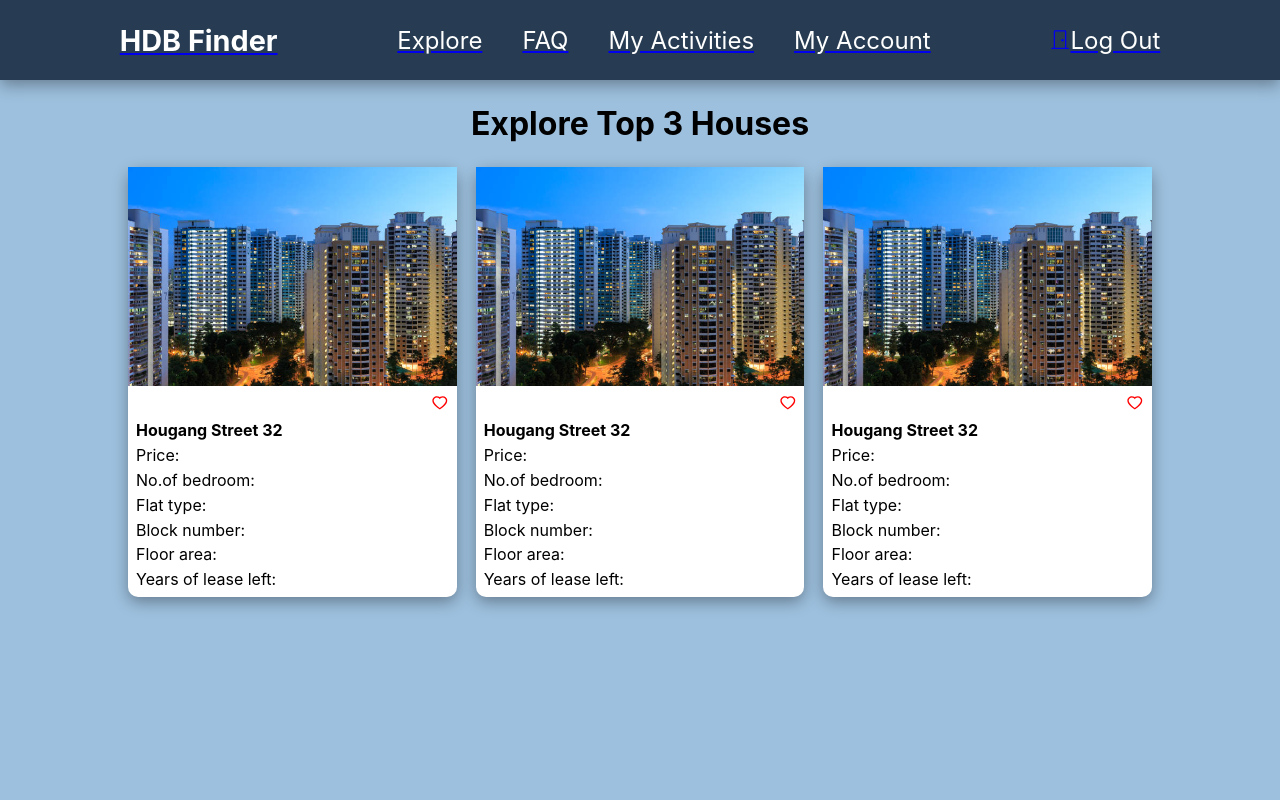
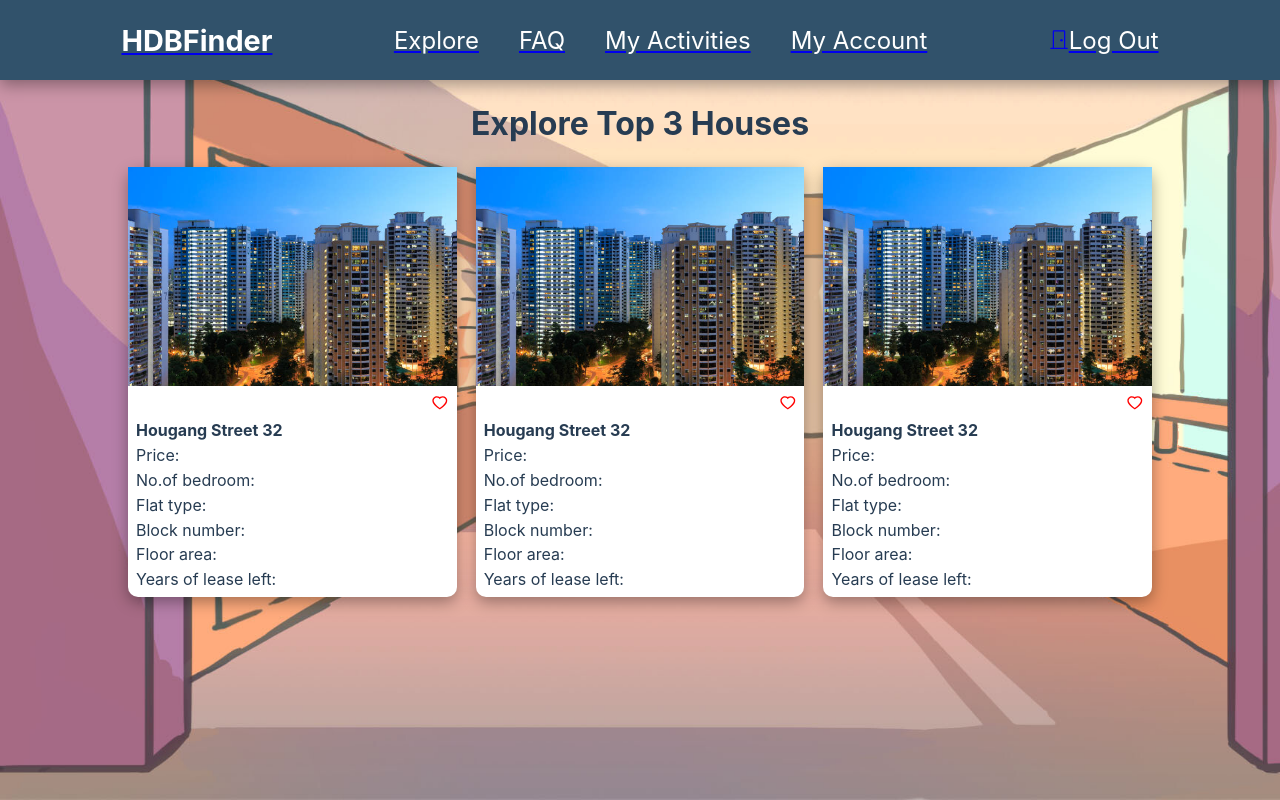
Before and after one commit to Realker/SC2006-Project, a React (Create React App) app in the folder frontend/: page /ExploreHouses in a window 1280 px wide. Built offline with nearby package versions, Linux system fonts and the light colour scheme.

Commit message:
Background formatting

```diff
--- a/frontend/src/components/NavBar.js
+++ b/frontend/src/components/NavBar.js
@@ -18,7 +18,7 @@ export default function NavBar() {
           <nav class = "NavBar">
               {/* Logo */}
               <Link to="/Homepage" className={currentTab}>
-                  <p className='Logo'>HDB Finder</p>
+                  <p className='Logo'>HDBFinder</p>
               </Link>
 
               {/* Menu links */}
--- a/frontend/src/css/ExploreHouses.css
+++ b/frontend/src/css/ExploreHouses.css
@@ -1,8 +1,11 @@
 
 .Explorehouses__bg{
-    padding-bottom: 2rem;
-    background-color: #9DC0DE;
-    height:100vh;
+    background-image:url("../images/HDBExploreHouses.jpg");
+    min-height: 100vh;
+    height: 100vh;
+    background-repeat: no-repeat;
+    background-size: cover;
+    color: #273c52;
 }
 .Explorehouses__bg h1{
     font-size: 2rem;
--- a/frontend/src/css/MyActivities.css
+++ b/frontend/src/css/MyActivities.css
@@ -1,12 +1,15 @@
 .Myactivities__bg{
-    padding-bottom: 2rem;
-    background-color: #FBC6BE;
+    background-image:url("../images/HDBFavourites.jpeg");
+    min-height: 100vh;
     height: 100vh;
+    background-repeat: no-repeat;
+    background-size: cover;
 }
 .Myactivities__bg h1{
     font-size: 2rem;
     text-align: center;
     padding: 1.5rem 0rem;
+    color: #31526b;
 }
 
 .Housecards {
--- a/frontend/src/css/NavBar.css
+++ b/frontend/src/css/NavBar.css
@@ -1,7 +1,7 @@
 .NavBar{
     display: flex;
-    background-color: #273c52;
-    color:#273c52;
+    background-color: #31526b;
+    color:#31526b;
     justify-content: space-evenly;
     height: 10vh;
     align-items: center;
@@ -34,7 +34,7 @@ color: white;
 }
 .Logout{
 
-    background-color: #273c52;
+    background-color: #31526b;
     color: white;
 
 }
--- a/frontend/src/css/Search.css
+++ b/frontend/src/css/Search.css
@@ -9,7 +9,7 @@
 }
 
 .search-container {
-  background-color: #273c52;
+  background-color: #31526b;
   height: 18em;
   width: 700px;
   display: flex;
```
Also changed, not shown: frontend/src/images/HDBExploreHouses.jpg (added), frontend/src/images/HDBFavourites.jpeg (added).
